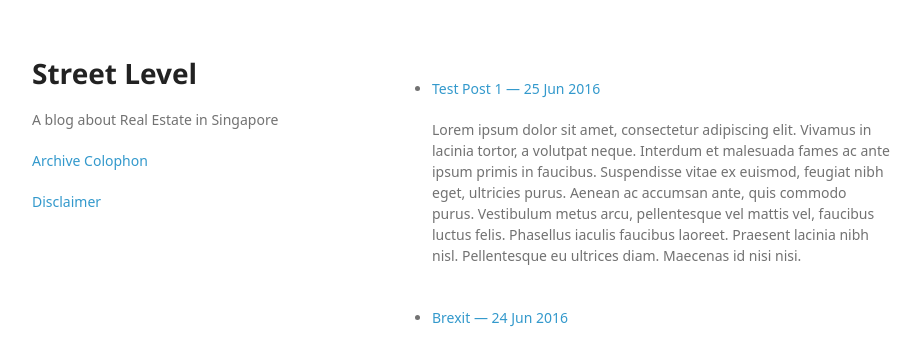
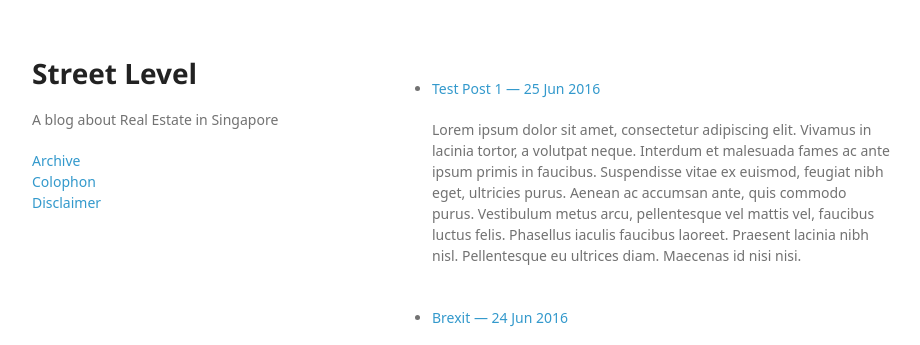
Before and after one commit to samueltwx/street-level.github.io, a Jekyll site: the page built from index.html, in a window 1280 px wide. Shown: the top 345 px of the page, without its empty margins (178-1098 px from the left). Built offline with Jekyll 4.4.1, drawn with Linux system fonts in a browser that asks for light colours; some web fonts are replaced.

Commit message:
Update default.html

```diff
--- a/_layouts/default.html
+++ b/_layouts/default.html
@@ -19,9 +19,9 @@
         <p>A blog about Real Estate in Singapore</p>
 
 
-        <p class="view"><a href="{{ site.url }}/archive/">Archive</a>
-        <a href="{{ site.url }}/colophon/">Colophon</a>
-        <p class="view"><a href="{{ site.url }}/disclaimer/">Disclaimer</a></p>
+        <p class="view"><a href="{{ site.url }}/archive/">Archive</a></br>
+        <a href="{{ site.url }}/colophon/">Colophon</a></br>
+        <a href="{{ site.url }}/disclaimer/">Disclaimer</a></p>
 
       </header>
       <section>
```
